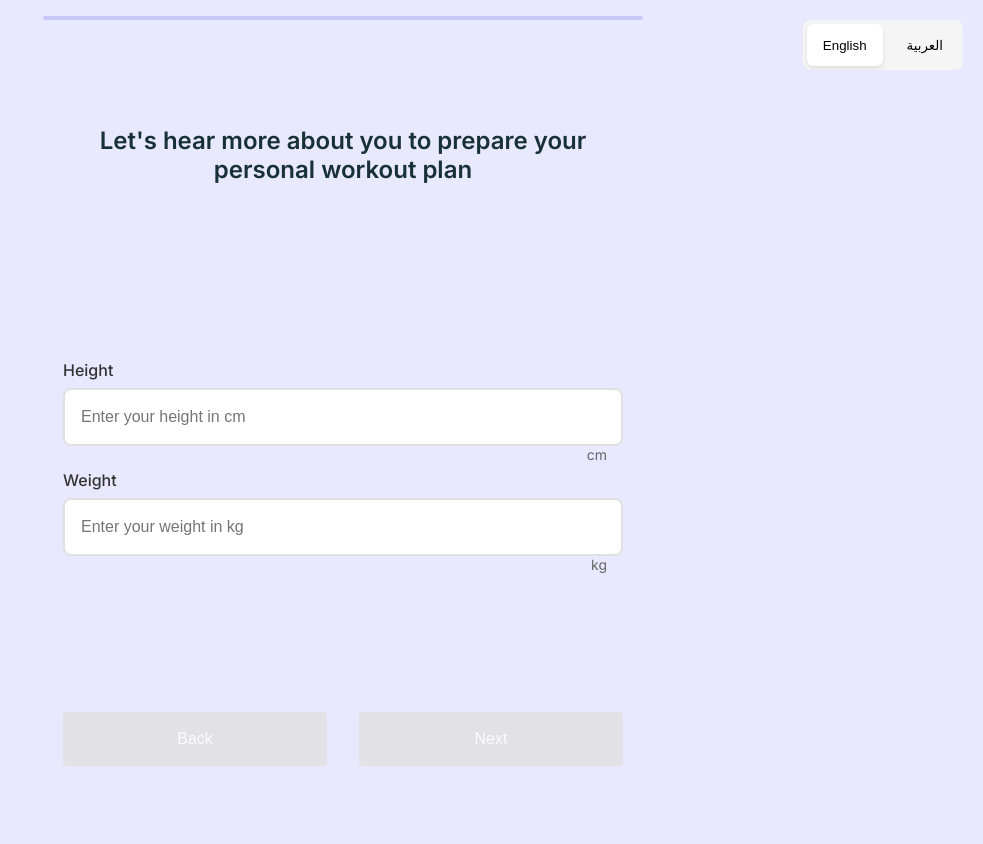
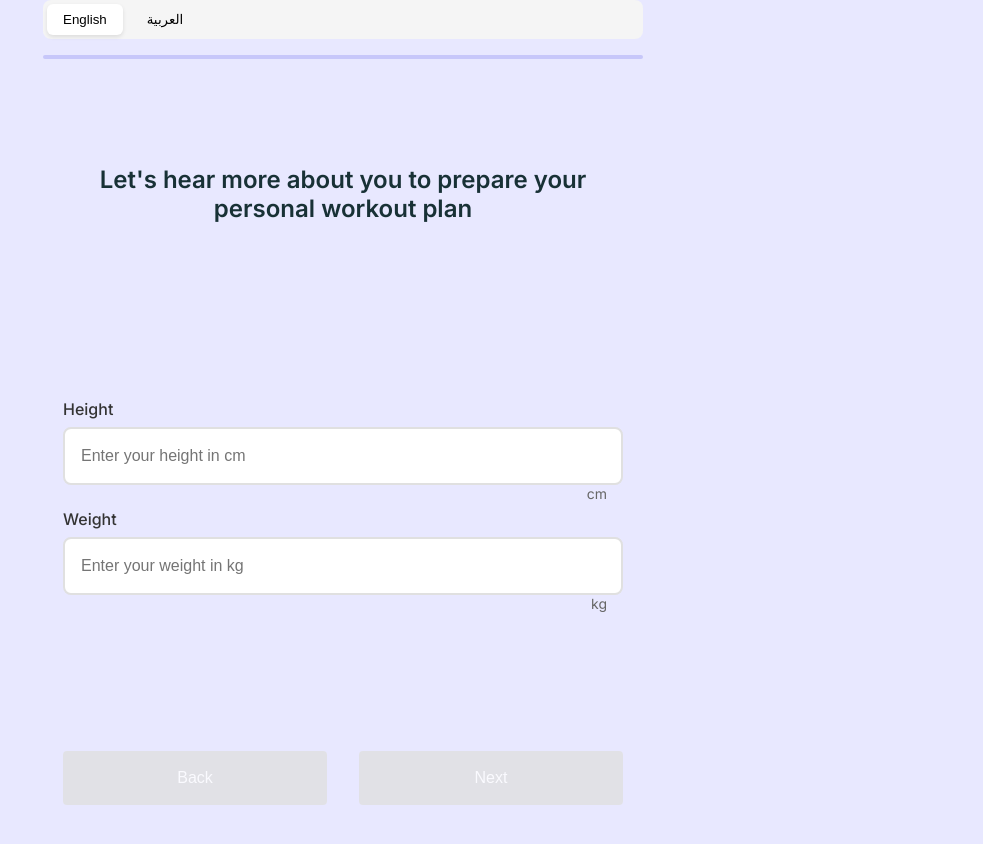
Before and after one commit to KutayAraz/fitness-registration-app, a React (Vite) app: page / in a window 1280 px wide. Shown: the top 844 px of the page, without its empty margins (297-1280 px from the left). Built offline with nearby package versions, Linux system fonts and the light colour scheme.

Commit message:
refactor: create language-button subcomponent
Map the supported languages in LanguageSwitcher component

```diff
--- a/src/components/language-switcher/language-switcher.module.css
+++ b/src/components/language-switcher/language-switcher.module.css
@@ -1,7 +1,4 @@
 .switcherContainer {
-    position: fixed;
-    top: 20px;
-    right: 20px;
     display: flex;
     gap: 8px;
     padding: 4px;
@@ -12,8 +9,6 @@
 }
 
 .languageButton {
-    min-width: 40px;
-    min-height: 42px;
     padding: 8px 16px;
     border: none;
     border-radius: 6px;
--- a/src/components/language-switcher/language-switcher.tsx
+++ b/src/components/language-switcher/language-switcher.tsx
@@ -2,28 +2,45 @@ import { useLanguage } from "@/hooks/use-language";
 import { useTranslation } from "react-i18next";
 import styles from "./language-switcher.module.css";
 
+const SUPPORTED_LANGUAGES = ["en", "ar"] as const;
+type SupportedLanguage = (typeof SUPPORTED_LANGUAGES)[number];
+
+interface LanguageButtonProps {
+  languageCode: SupportedLanguage;
+  isActive: boolean;
+  onClick: (lang: SupportedLanguage) => void;
+  label: string;
+}
+
+// Extract language button as a separate component for better reusability
+const LanguageButton = ({ languageCode, isActive, onClick, label }: LanguageButtonProps) => (
+  <button
+    className={`${styles.languageButton} ${isActive ? styles.active : ""}`}
+    onClick={() => onClick(languageCode)}
+    aria-pressed={isActive}
+    type="button"
+  >
+    {label}
+  </button>
+);
+
+// Component to allow users to switch between supported languages (English and Arabic).
+// Handles RTL/LTR transitions automatically through the useLanguage hook.
 export const LanguageSwitcher = () => {
   const { language, setLanguage } = useLanguage();
   const { t } = useTranslation();
 
   return (
     <div className={styles.switcherContainer} role="group" aria-label="Language switcher">
-      <button
-        className={`${styles.languageButton} ${language === "en" ? styles.active : ""}`}
-        onClick={() => setLanguage("en")}
-        aria-pressed={language === "en"}
-        type="button"
-      >
-        {t("language.english")}
-      </button>
-      <button
-        className={`${styles.languageButton} ${language === "ar" ? styles.active : ""}`}
-        onClick={() => setLanguage("ar")}
-        aria-pressed={language === "ar"}
-        type="button"
-      >
-        {t("language.arabic")}
-      </button>
+      {SUPPORTED_LANGUAGES.map((lang) => (
+        <LanguageButton
+          key={lang}
+          languageCode={lang}
+          isActive={language === lang}
+          onClick={setLanguage}
+          label={t(`language.${lang === "en" ? "english" : "arabic"}`)}
+        />
+      ))}
     </div>
   );
 };
```
